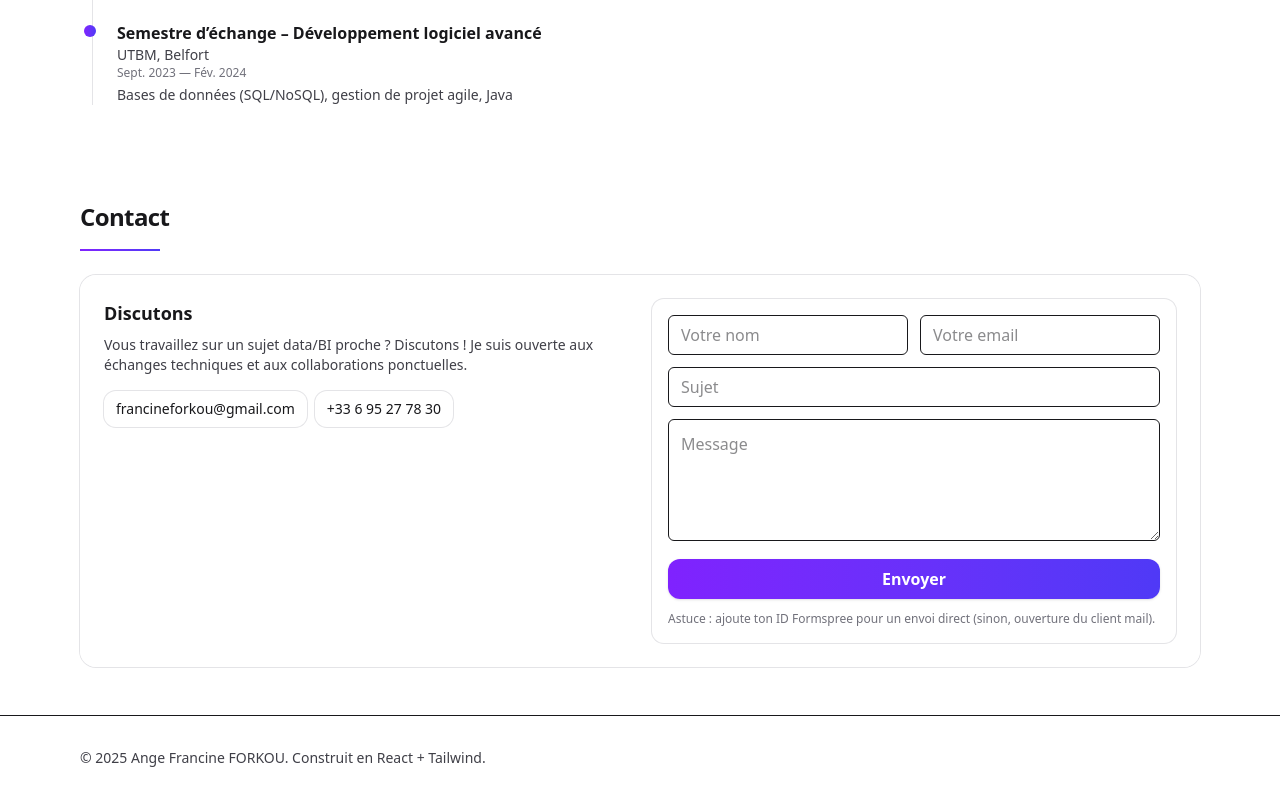
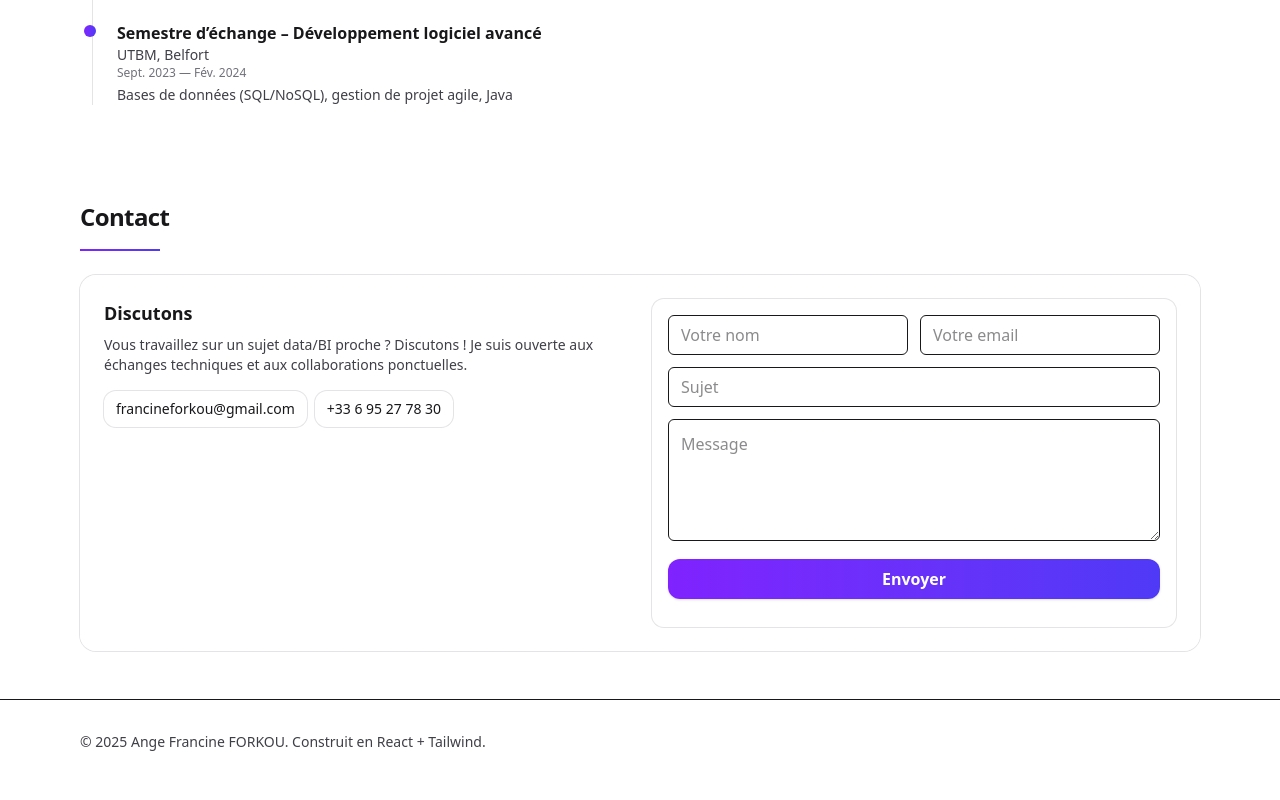
Before and after one commit to Forkou-francine/paf-site, a React (Vite) app: page / in a window 1280 px wide. Shown: the part 5285-6085 px from the top of the page. Built offline with nearby package versions, Linux system fonts and the light colour scheme.

Commit message:
Ajout de la rubrique 'En cours'

```diff
--- a/src/App.tsx
+++ b/src/App.tsx
@@ -597,7 +597,6 @@ function ContactFormReal() {
       )}
       {!FORMSPREE_ID && (
         <p className="text-xs text-zinc-500">
-          Astuce : ajoute ton ID Formspree pour un envoi direct (sinon, ouverture du client mail).
         </p>
       )}
     </form>
```
